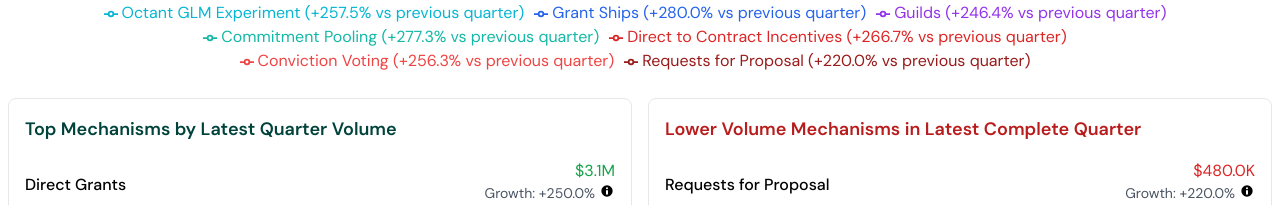
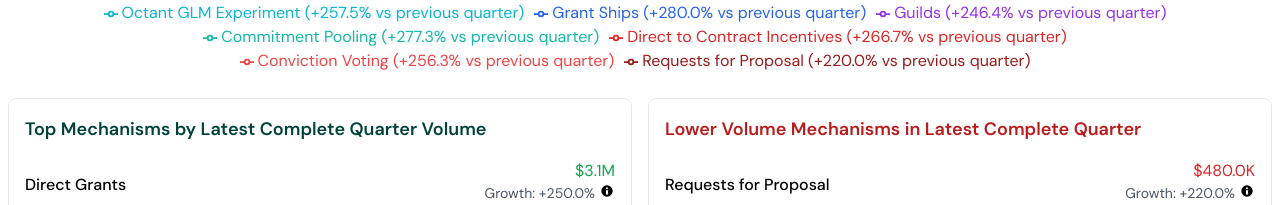
Before and after one commit to allocapital/allo-experts-frontend, a Next.js app: page /trends in a window 1280 px wide. Shown: the part 947-1152 px from the top of the page. Built offline with nearby package versions, Linux system fonts and the light colour scheme; no server answers.

Commit message:
copy update

```diff
--- a/app/components/trends-chart.tsx
+++ b/app/components/trends-chart.tsx
@@ -198,7 +198,7 @@ const FundingTrendsChart: React.FC<Props> = ({
         <div className="gap-4 flex flex-col md:flex-row child:w-full justify-center">
           <div className="p-4 border rounded-lg">
             <h3 className="text-lg font-semibold text-green-700 mb-2">
-              Top Mechanisms by Latest Quarter Volume
+              Top Mechanisms by Latest Complete Quarter Volume
             </h3>
             {mechanismStats.slice(0, 3).map((mechStat) => (
               <div
```
